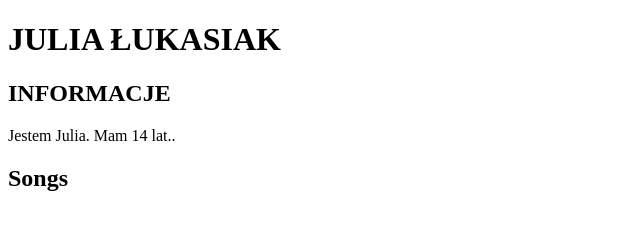
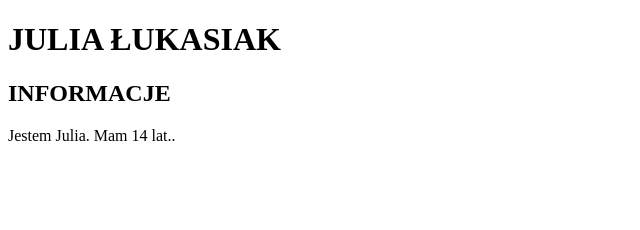
Before and after one commit to juleczka-kuleczka/juleczka-kuleczka.github.io, a plain HTML site: page index.html in a window 1280 px wide. Shown: the full height of the page, 0-640 px from the left. Drawn offline with Linux system fonts and the light colour scheme.

Commit message:
Update index.html

```diff
--- a/index.html
+++ b/index.html
@@ -12,7 +12,6 @@
 
     <p> Jestem Julia. Mam 14 lat..</p>
 
-        <h2>Songs</h2>
 
     </body>
 </html>
```
